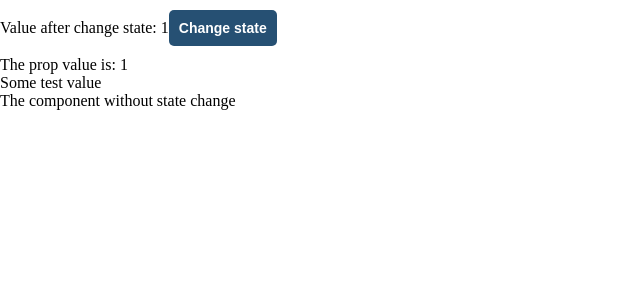
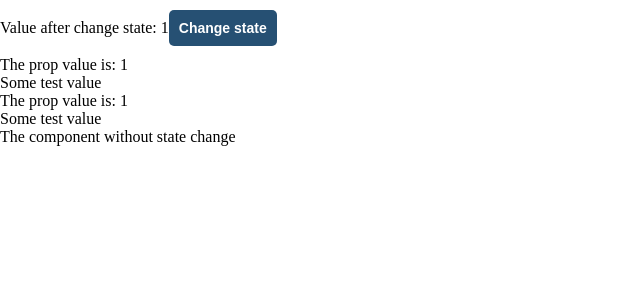
Before and after one commit to EMinasian/react-hands-on, a React (Vite) app: page /other/re-renders in a window 1280 px wide. Shown: the top 300 px of the page, without its empty margins (0-640 px from the left). Built offline with nearby package versions, Linux system fonts and the light colour scheme.

Commit message:
feat: momorization and re-render

```diff
--- /dev/null
+++ b/src/routes/Other/Rerenders/MemoNonePropChangeChild.jsx
@@ -0,0 +1,9 @@
+import { memo } from "react";
+
+function MemoNonePropChangeChild() {
+  console.log("The memorized child without prop rendered!");
+
+  return <div>Some test value</div>;
+}
+
+export default memo(MemoNonePropChangeChild);
--- /dev/null
+++ b/src/routes/Other/Rerenders/MemoPropChangeChild.jsx
@@ -0,0 +1,9 @@
+import { memo } from "react";
+
+function MemoPropChangeChild({ value }) {
+  console.log("The memorized child with prop change rendered!");
+
+  return <div>{`The prop value is: ${value}`}</div>;
+}
+
+export default memo(MemoPropChangeChild);
--- a/src/routes/Other/Rerenders/StateChangeComponent.jsx
+++ b/src/routes/Other/Rerenders/StateChangeComponent.jsx
@@ -2,6 +2,8 @@ import { useState } from "react";
 
 import PropChangeChild from "./PropChangeChild";
 import NonePropChangeChild from "./NonePropChangeChild";
+import MemoNonePropChangeChild from "./MemoNonePropChangeChild";
+import MemoPropChangeChild from "./MemoPropChangeChild";
 
 export default function StateChangeComponent() {
   const [value, setValue] = useState(1);
@@ -14,6 +16,8 @@ export default function StateChangeComponent() {
       <button onClick={() => setValue((prev) => prev + 1)}>Change state</button>
       <PropChangeChild value={value} />
       <NonePropChangeChild />
+      <MemoPropChangeChild value={value} />
+      <MemoNonePropChangeChild />
     </div>
   );
 }
```
